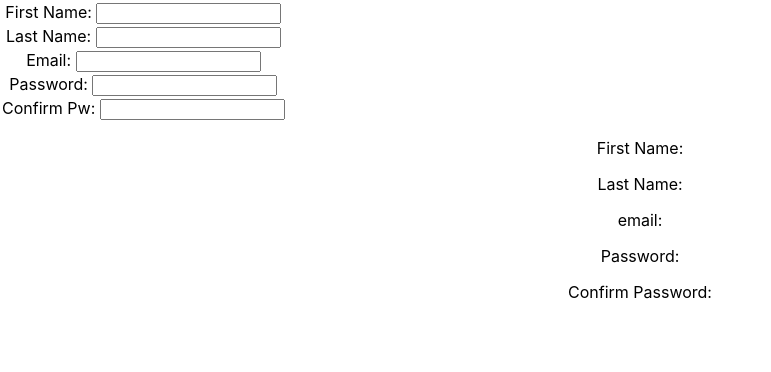
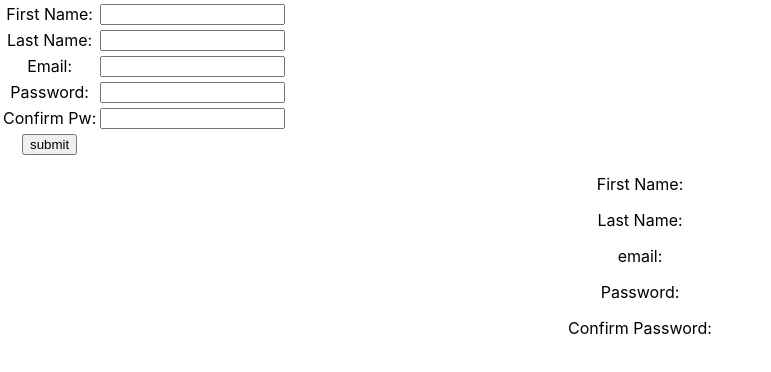
Before and after one commit to czmud/mern, a React (Create React App) app in the folder react/functionalComponents/forms/my-app/: page / in a window 1280 px wide. Shown: the top 372 px of the page, without its empty margins (0-771 px from the left). Built offline with nearby package versions, Linux system fonts and the light colour scheme.

Commit message:
add form validations

```diff
--- /dev/null
+++ b/react/functionalComponents/forms/my-app/src/components/errorField.tsx
@@ -0,0 +1,16 @@
+import React from 'react';
+
+interface ErrorProps{
+    error: string;
+    updateToggle: boolean;
+}
+
+export const ErrorField = ( props: ErrorProps ) => {
+
+    return(
+        <>
+            { props.error && props.updateToggle ? <td style={{color: 'red'}} > {props.error} </td>: '' }
+        </>
+    )
+
+}
--- a/react/functionalComponents/forms/my-app/src/components/userForm.tsx
+++ b/react/functionalComponents/forms/my-app/src/components/userForm.tsx
@@ -1,48 +1,121 @@
 import React, { ChangeEvent, FormEvent, useState } from 'react';
+import { ErrorField } from './errorField';
 
 
 
 export const UserForm = ( props: {}) => {
     const [firstName, setFirstName] = useState("");
+    const [firstNameError, setFirstNameError] = useState("");
     const [lastName, setLastName] = useState("");
+    const [lastNameError, setLastNameError] = useState("");
     const [email, setEmail] = useState("");
+    const [emailError, setEmailError] = useState("");
     const [password, setPassword] = useState("");
+    const [passwordError, setPasswordError] = useState("");
     const [confirmPassword, setConfirmPassword] = useState("");
+    const [confirmPasswordError, setConfirmPasswordError] = useState("");
+    const [hasBeenSubmitted, setHasBeenSubmitted] = useState(false);
 
     const createUser = (event: FormEvent) => {
         event.preventDefault();
-        // const newUser = { firstName, lastName, email, password, confirmPassword };
-        console.log("new user created");
+        const newUser = { firstName, lastName, email, password, confirmPassword };
+        console.log("new user created:" + newUser.firstName + " " + newUser.lastName );
+        setHasBeenSubmitted( true );
+    }
+
+
+    const handleFirstName = (event: ChangeEvent<HTMLInputElement>) => {
+        setFirstName(event.target.value)
+        if(event.target.value.length < 1 ) {
+            setFirstNameError("First Name is required");
+        } else if (event.target.value.length < 2 ) {
+            setFirstNameError("First Name must be at least 2 characters")
+        } else {
+            setFirstNameError("");
+        }
+    }
+    const handleLastName = (event: ChangeEvent<HTMLInputElement>) => {
+        setLastName(event.target.value)
+        if(event.target.value.length < 1 ) {
+            setLastNameError("Last Name is required");
+        } else if (event.target.value.length < 2 ) {
+            setLastNameError("Last Name must be at least 2 characters")
+        } else {
+            setLastNameError("");
+        }
+    }
+    const handleEmail = (event: ChangeEvent<HTMLInputElement>) => {
+        setEmail(event.target.value)
+        if(event.target.value.length < 1 ) {
+            setEmailError("Email is required");
+        } else if (event.target.value.length < 8 ) {
+            setEmailError("Email must be at least 5 characters")
+        } else {
+            setEmailError("");
+        }
+    }
+    const handlePassword = (event: ChangeEvent<HTMLInputElement>) => {
+        setPassword(event.target.value)
+        if(event.target.value.length < 1 ) {
+            setPasswordError("Password is required");
+        } else if (event.target.value.length < 8 ) {
+            setPasswordError("Password must be at least 8 characters")
+        } else {
+            setPasswordError("");
+        }
+        if( event.target.value === confirmPassword ){
+            setConfirmPasswordError("")
+        } else if ( confirmPassword.length > 1 ) {
+            setConfirmPasswordError("Password and confirmation do not match");
+        }
+    }
+    const handleConfirmPassword = (event: ChangeEvent<HTMLInputElement>) => {
+        setConfirmPassword(event.target.value)
+        if( event.target.value !== password ) {
+            setConfirmPasswordError("Password and confirmation do not match");
+        } else {
+            setConfirmPasswordError("");
+        }
     }
 
     return(
         <div>
-            {/* No submit button given, only demonstrating use of form inputs */}
+            <div>
             <form onSubmit={ createUser }>
                 <table>
+                    <tbody>
                     <tr>
-                        <label>First Name: </label>
-                        <input type="text" onChange={ (event: ChangeEvent<HTMLInputElement>) => setFirstName(event.target.value) }/>
+                        <td><label>First Name: </label></td>
+                        <td><input type="text" onChange={ (event: ChangeEvent<HTMLInputElement>) => handleFirstName(event) }/></td>
+                        <ErrorField error={firstNameError} updateToggle={hasBeenSubmitted} ></ErrorField>
                     </tr>
                     <tr>
-                        <label>Last Name: </label>
-                        <input type="text" onChange={ (event: ChangeEvent<HTMLInputElement>) => setLastName(event.target.value) }/>
+                        <td><label>Last Name: </label></td>
+                        <td><input type="text" onChange={ (event: ChangeEvent<HTMLInputElement>) => handleLastName(event) }/></td>
+                        <ErrorField error={lastNameError} updateToggle={hasBeenSubmitted} ></ErrorField>
                     </tr>
                     <tr>
-                        <label>Email: </label>
-                        <input type="text" onChange={ (event: ChangeEvent<HTMLInputElement>) => setEmail(event.target.value) }/>
+                        <td><label>Email: </label></td>
+                        <td><input type="text" onChange={ (event: ChangeEvent<HTMLInputElement>) => handleEmail(event) }/></td>
+                        <ErrorField error={emailError} updateToggle={hasBeenSubmitted} ></ErrorField>
                     </tr>
                     <tr>
-                        <label>Password: </label>
-                        <input type="password" onChange={ (event: ChangeEvent<HTMLInputElement>) => setPassword(event.target.value) }/>
+                        <td><label>Password: </label></td>
+                        <td><input type="password" onChange={ (event: ChangeEvent<HTMLInputElement>) => handlePassword(event) }/></td>
+                        <ErrorField error={passwordError} updateToggle={hasBeenSubmitted} ></ErrorField>
                     </tr>
                     <tr>
-                        <label>Confirm Pw: </label>
-                        <input type="password" onChange={ (event: ChangeEvent<HTMLInputElement>) => setConfirmPassword(event.target.value) }/>
+                        <td><label>Confirm Pw: </label></td>
+                        <td><input type="password" onChange={ (event: ChangeEvent<HTMLInputElement>) => handleConfirmPassword(event) }/></td>
+                        <ErrorField error={confirmPasswordError} updateToggle={hasBeenSubmitted} ></ErrorField>
                     </tr>
+                    <tr>
+                        <td><input type="submit" value="submit"/></td>
+                    </tr>
+                    </tbody>
                 </table>
             </form>
-
+            </div>
             <div>
                 <p>First Name: {firstName}</p>
                 <p>Last Name: {lastName}</p>
```
